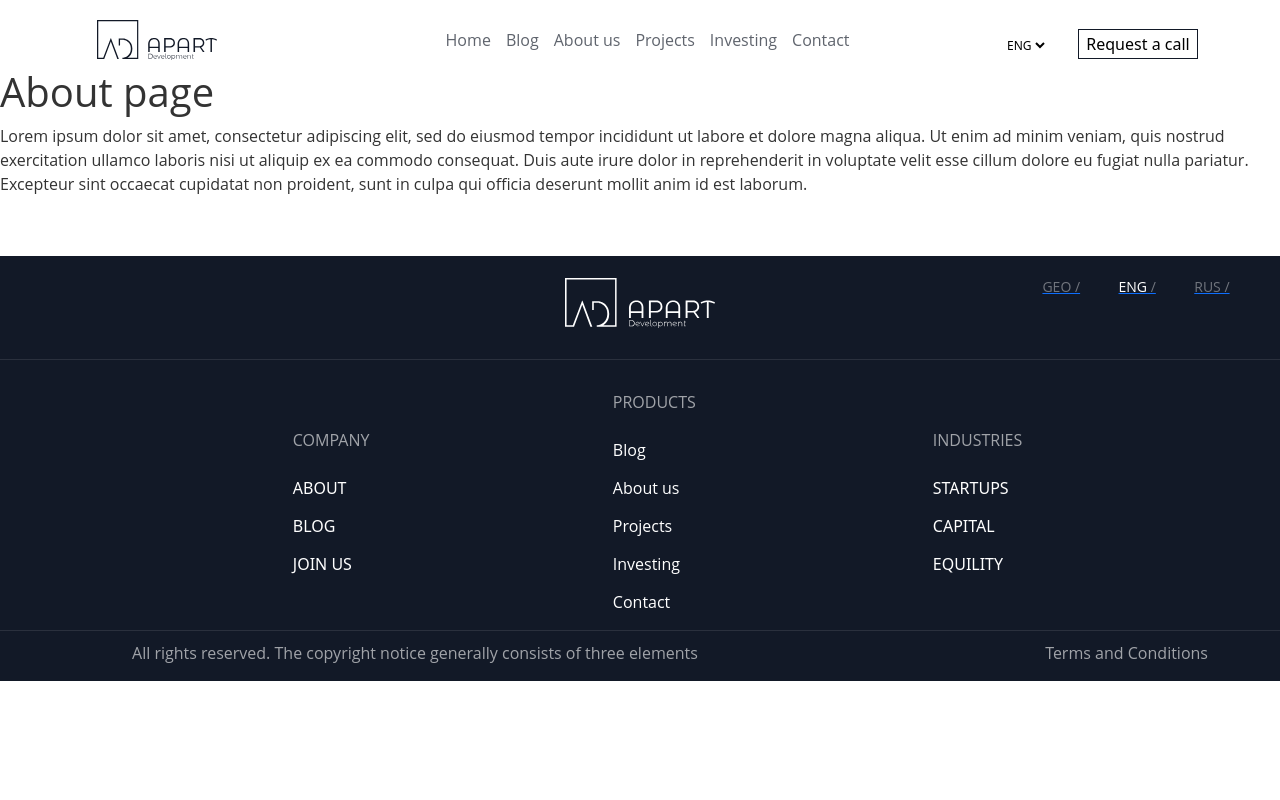
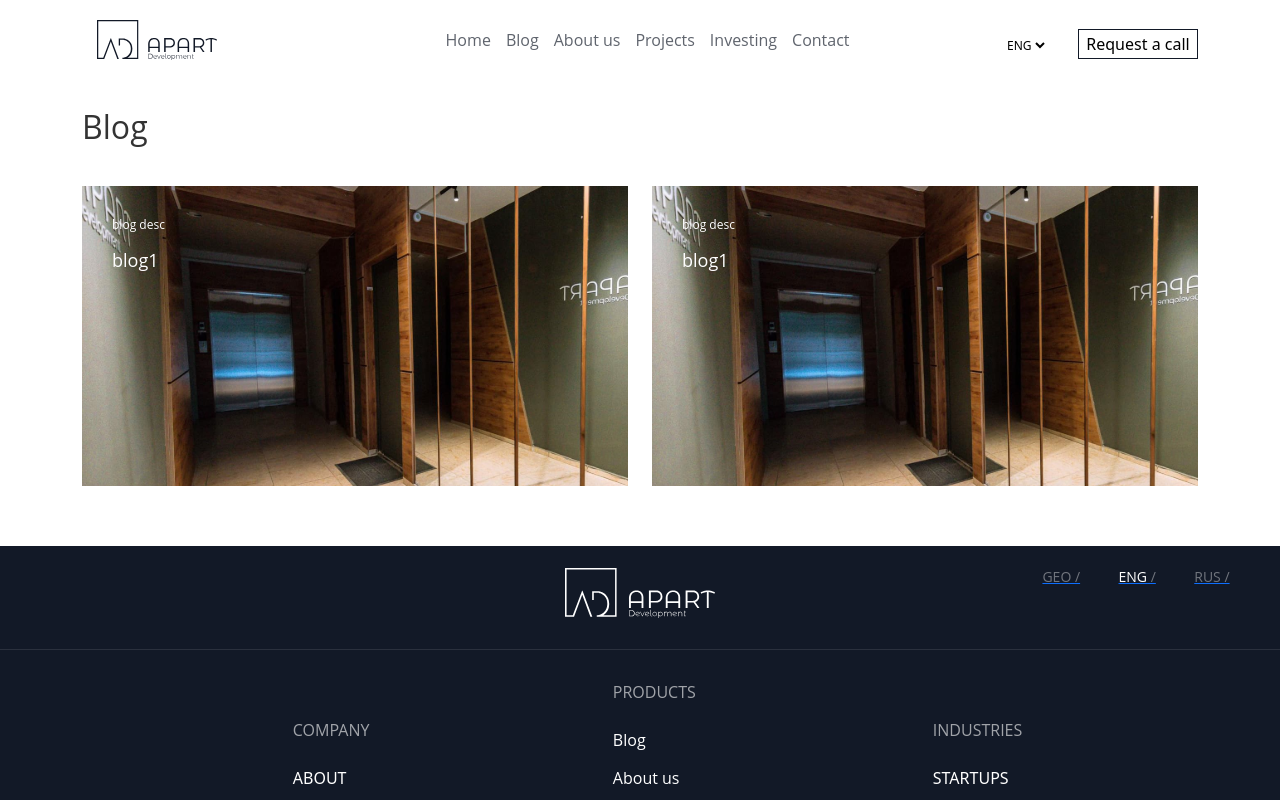
Before and after one commit to G-Apxo/Apart, a Next.js app: page /Blog in a window 1280 px wide. Shown: the top 800 px of the page. Built offline with nearby package versions, Linux system fonts and the light colour scheme.

Commit message:
new big update added spline aswell

```diff
--- a/package.json
+++ b/package.json
@@ -11,6 +11,8 @@
   "dependencies": {
     "@fortawesome/fontawesome-free": "^6.1.1",
     "@popperjs/core": "2.11.0",
+    "@splinetool/react-spline": "^2.1.0",
+    "@splinetool/runtime": "^0.9.37",
     "bootstrap": "^5.1.3",
     "next": "^12.1.5",
     "npm-install-global": "^1.0.0",
@@ -18,6 +20,7 @@
     "react-3d-viewer": "^1.0.12",
     "react-bootstrap": "^2.3.0",
     "react-dom": "^18.0.0",
+    "react-spline": "^1.2.1",
     "yarn": "^1.22.18"
   },
   "devDependencies": {
--- a/pages/Blog.jsx
+++ b/pages/Blog.jsx
@@ -1,31 +1,40 @@
-/*
- This is  Blog routes
-
-*/
-
 import Head from "next/head";
 import Layout from "../src/components/Layout/Layout";
-
-
+import { Nav, Button,Row,Container,input,Col } from 'react-bootstrap'
 export default function Blog() {
 return (
 <>
 <Layout>
-        <div >
-          <main >
-            <div >
-              <h1> About page </h1>
-              <p >
-                Lorem ipsum dolor sit amet, consectetur adipiscing elit, sed do
-                eiusmod tempor incididunt ut labore et dolore magna aliqua. Ut
-                enim ad minim veniam, quis nostrud exercitation ullamco laboris
-                nisi ut aliquip ex ea commodo consequat. Duis aute irure dolor
-                in reprehenderit in voluptate velit esse cillum dolore eu fugiat
-                nulla pariatur. Excepteur sint occaecat cupidatat non proident,
-                sunt in culpa qui officia deserunt mollit anim id est laborum.
-              </p>
+   <div>
+      <Container>
+          <h2 className="row-marginer">
+            Blog
+          </h2>
+         <Row>
+            <Col className="col-6">
+            <div className="image__box">
+               <div className="blog-image__content">
+
+                  <p>blog desc</p>
+                  <h2>
+                     blog1
+                  </h2>
                </div>
-          </main>
+            </div>
+            </Col>
+            <Col className="col-6">
+            <div className="image__box">
+               <div className="blog-image__content">
+
+                  <p>blog desc</p>
+                  <h2>
+                     blog1
+                  </h2>
+               </div>
+            </div>
+            </Col>
+         </Row>
+      </Container>
    </div>
 </Layout>
 </>
--- a/pages/index.js
+++ b/pages/index.js
@@ -15,7 +15,7 @@ export default function Home() {
 
      <Slider/>
        <Contact/>
-      <Blog/>
+      {/* <Blog/> */}
       <Partners/>
 
       </Layout>
--- a/styles/globals.css
+++ b/styles/globals.css
@@ -442,3 +442,18 @@ a.nav-link{
   font-size: 14px;
   /* max-width: 70%; */
 }
+.image__box{
+  background-image: url("../assets/aboutbannerimg.svg");
+  height: 300px;
+}
+.blog-image__content{
+  padding: 30px;
+}
+.blog-image__content h2{
+  color: white;
+  font-size: 18px;
+}
+.blog-image__content p{
+  color: white;
+  font-size: 12px;
+}
```
Also changed, not shown: src/components/Blog/Blog.js (+25 -2 lines), src/components/Slider/slider.js (+2 -21 lines), 1 other file (tests, documents, lock files or other folders). Lines whose indentation alone changed are shown as unchanged.
